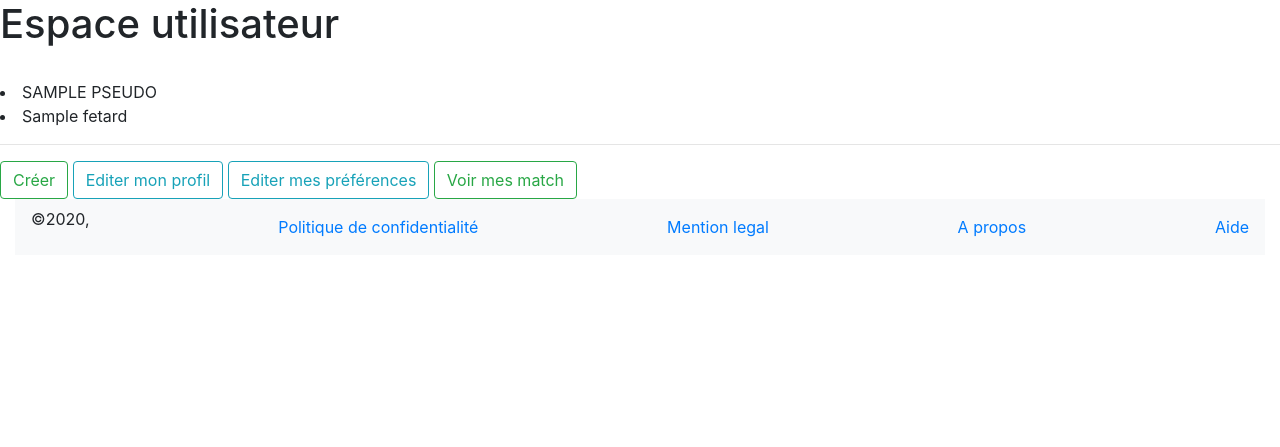
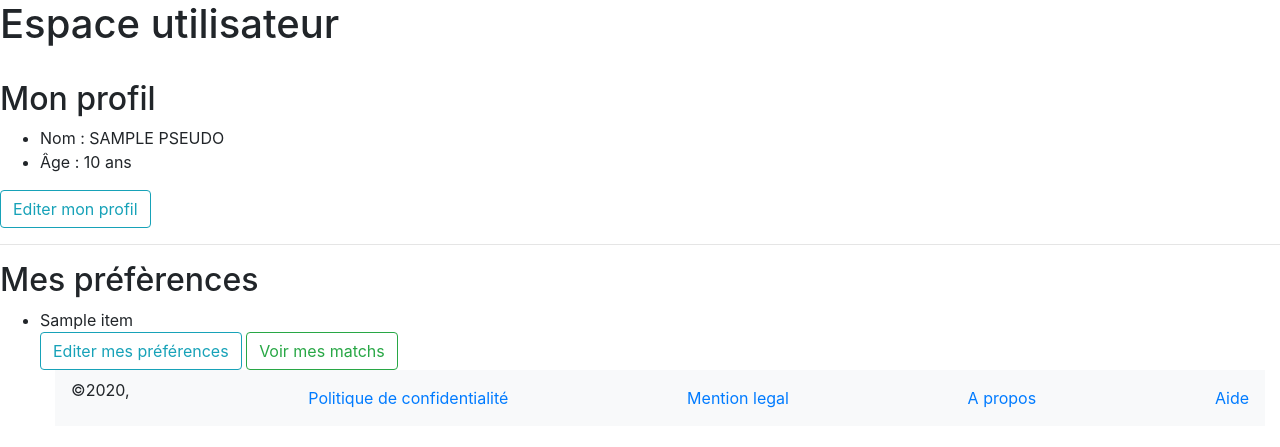
Before and after one commit to sandra-f/WhyNotYou, a PHP site: template templates/user/userinterface.html.twig in a window 1280 px wide. Shown: the part 56-503 px from the top of the page. Run offline with PHP 8.4, Linux system fonts and the light colour scheme; the template is opened without the code that fills it: most values are stand-ins (such as "Sample title", 1, 10 or a date in 2020); some libraries are stand-ins or nearby versions.

Commit message:
Add age dans espace user + affichage des préférences

```diff
--- a/templates/user/userinterface.html.twig
+++ b/templates/user/userinterface.html.twig
@@ -1,79 +1,65 @@
 {% extends 'base.html.twig' %}
 
-{% block title %}User interface{% endblock %}
-
-    {% block head %}
-        {{parent()}}
-
-    {% endblock %}
+{% block title %}Espace utilisateur{% endblock %}
 
 
     {% block body %}
-        {{ parent() }}
 
     <h1>Espace utilisateur</h1>
 
 
     <br/>
+    <h2> Mon profil</h2>
+    <ul>
 
-<li>{{ utilisateur.pseudo | upper }}</li>
+<li>Nom : {{ utilisateur.pseudo | upper }}</li>
+
+<li>Âge : {{ utilisateur.getAge() }} ans</li>
+
 
 {% if utilisateur.ecolo == 1  %}
 
-   <li>Non au plastique,carton,verre ... </li>
-{% endif %}
-
-{% if utilisateur.ecolo == 0  %}
-
-   <li>ah non, Brûle planete, Brûle !!! </li>
+   <li>Ecolo</li>
 {% endif %}
 
 {% if utilisateur.vegan == 1  %}
 
-   <li>je suis Green, Vegan</li>
-{% endif %}
-
-{% if utilisateur.vegan == 0  %}
-
-   <li>Hmm... Charaaal!</li>
+   <li>Vegan</li>
 {% endif %}
 
 {% if utilisateur.sportif == 1  %}
 
-   <li>Sport is my life, #healthy</li>
-{% endif %}
-
-{% if utilisateur.sportif == 0  %}
-
-   <li>En jogging devant la télé</li>
+   <li>Sportif</li>
 {% endif %}
 
 {% if utilisateur.econome == 1  %}
 
-   <li>Je suis économe</li>
+   <li>Econome</li>
 {% endif %}
 
+{% if utilisateur.fetard == 1  %}
 
-{% if utilisateur.sportif == 0  %}
+      <li>Fétard</li>
+{% endif %}
+</ul>
+    <a role="button" class="btn btn-outline-info" href="{{ path('edit_user',{ id: utilisateur.id}) }}">Editer mon profil</a>
+<hr/>
 
-   <li>Panier percé</li>
-{% endif %}
+<h2> Mes préfèrences</h2>
 
-
-
-
-        <li>{{ utilisateur.fetard }}</li>
-        <hr/>
+   <ul>
+   {%for item in utilisateur.items%}
+   <li>
+   {{item.name}}
+   </li>
+   {%endfor%}
 
 
 
 
 
-
-    <button type="submit" class="btn btn-outline-success" >Créer</button>
-    <a role="button" class="btn btn-outline-info" href="{{ path('edit_user',{ id: utilisateur.id}) }}">Editer mon profil</a>
     <a role="button" class="btn btn-outline-info" href="{{ path('preference',{ id: utilisateur.id}) }}">Editer mes préférences</a>
-    <button type="submit" class="btn btn-outline-success" >Voir mes match</button>
+    <button type="submit" class="btn btn-outline-success" >Voir mes matchs</button>
 
 
     {% endblock %}
```
Also changed, not shown: src/Entity/User.php (+7 -0 lines).
